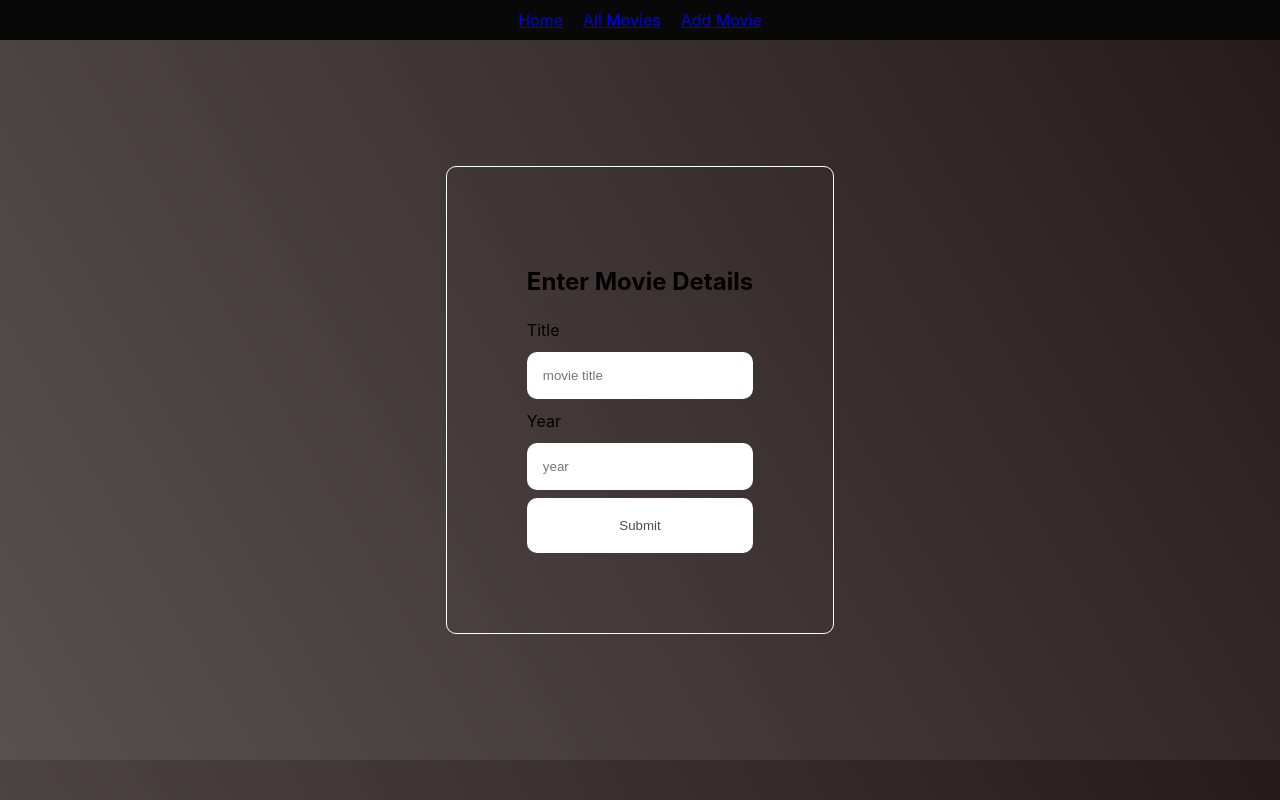
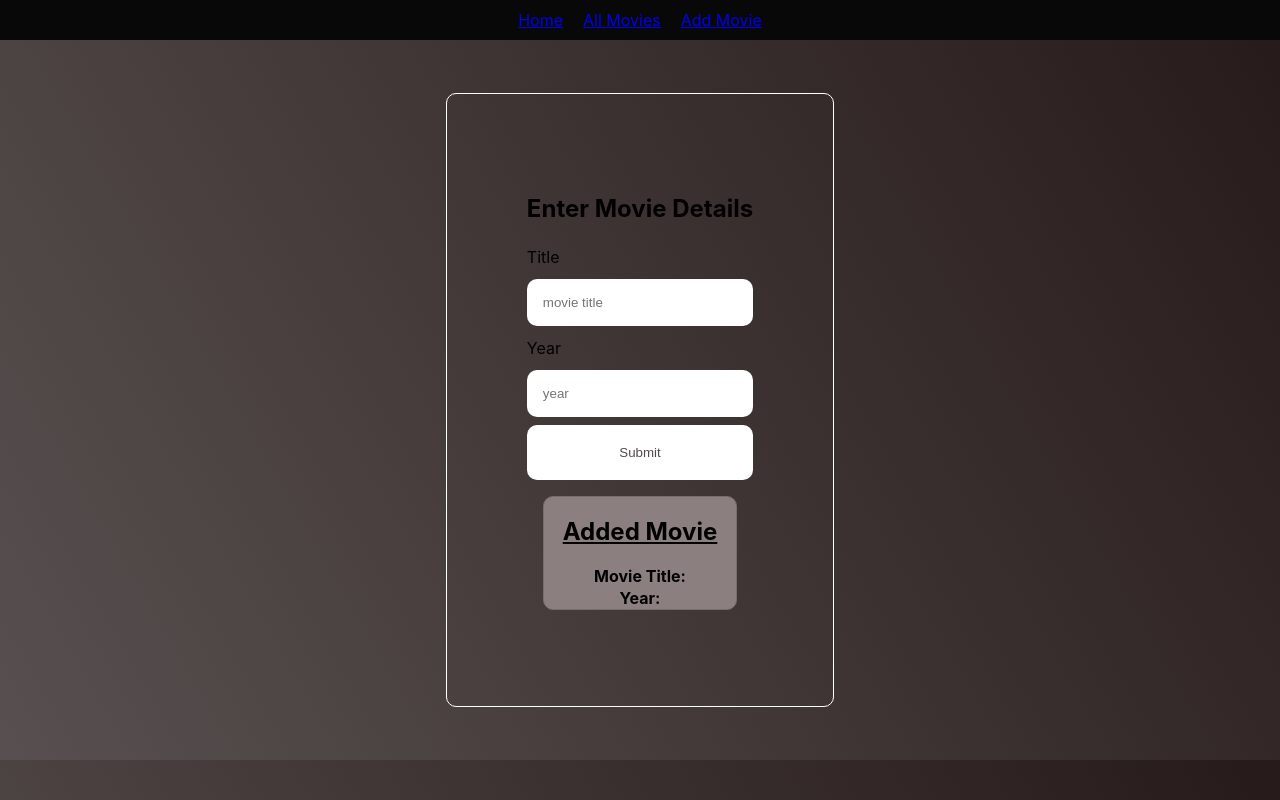
Before and after one commit to ntwigamartin/Movie_Finder_APP, a React (Create React App) app: page /addmovie in a window 1280 px wide. Built offline with nearby package versions, Linux system fonts and the light colour scheme.

Commit message:
search movies & view added movie working

```diff
--- a/src/app/movies/addmovie.js
+++ b/src/app/movies/addmovie.js
@@ -4,6 +4,7 @@ import { useState } from "react";
 function AddMovie(){
     const [title, setTitle] = useState("")
     const [year, setYear] = useState("")
+    const [addedMovie, setAddedMovie] = useState({})
 
 
     const handleSubmit = (e) => {
@@ -20,7 +21,9 @@ function AddMovie(){
             })
         })
             .then(r=>r.json())
-            .then(data=>console.log(data))
+            .then(data=>
+                setAddedMovie(data)
+                )
     }
 
     return (
@@ -36,6 +39,11 @@ function AddMovie(){
 
                     <button type="submit">Submit</button>
                 </form>
+                <div className="movie-list">
+                    <h2>Added Movie</h2>
+                    <h4>Movie Title:{addedMovie.title}</h4>
+                    <h4>Year:{addedMovie.year}</h4>
+                </div>
             </div>
         </div>
     )
--- a/src/app/movies/getmovies.js
+++ b/src/app/movies/getmovies.js
@@ -5,6 +5,7 @@ import './movie.css'
 
 function GetMovies (){
     const [movies, setMovies] = useState([])
+    const [searchTerm, setSearchTerm] = useState("")
 
     useEffect(()=> {
         fetch("http://127.0.0.1:9292/movies")
@@ -12,7 +13,11 @@ function GetMovies (){
         .then(data=>setMovies(data))
     },[])
 
-    const listmovies = movies.map(m => {
+    const displayedmovies = movies.filter(movie =>
+        movie.title.toLowerCase().includes(searchTerm.toLowerCase()) || String(movie.year).includes(searchTerm)
+        )
+
+    const listmovies = displayedmovies.map(m => {
         return (
             <MovieListing
             key={m.id}
@@ -22,9 +27,16 @@ function GetMovies (){
             />
         )
     })
+
+
+
+
     return (
         <div className='movie-container'>
+            <input type="text" placeholder='search movies here' value={searchTerm} onChange={(e)=>setSearchTerm(e.target.value)} />
+            <h2>List of All Movies</h2>
             {listmovies}
+            {/* {displayedmovies.map(m=>( */}
         </div>
     )
 
--- a/src/app/movies/movie.css
+++ b/src/app/movies/movie.css
@@ -2,8 +2,12 @@
     display: flex;
     flex-direction: column;
     justify-content: center;
-    padding-left: 20%;
-    padding-right: 20%;
+    padding-left: 30%;
+    padding-right:30%;
+}
+
+.movie-container > h2 {
+    text-align: center;
 }
 
 .movie-list {
@@ -12,8 +16,13 @@
     display: flex;
     flex-direction: column;
     background-color: #8b7f7f;
+    margin: 1rem;
 }
 
 .movie-list > h4 {
     margin: 0.5%;
 }
+
+.movie-list > h2 {
+    text-decoration: underline;
+  }
```
Also changed, not shown: src/index.css (line endings or trailing spaces).
